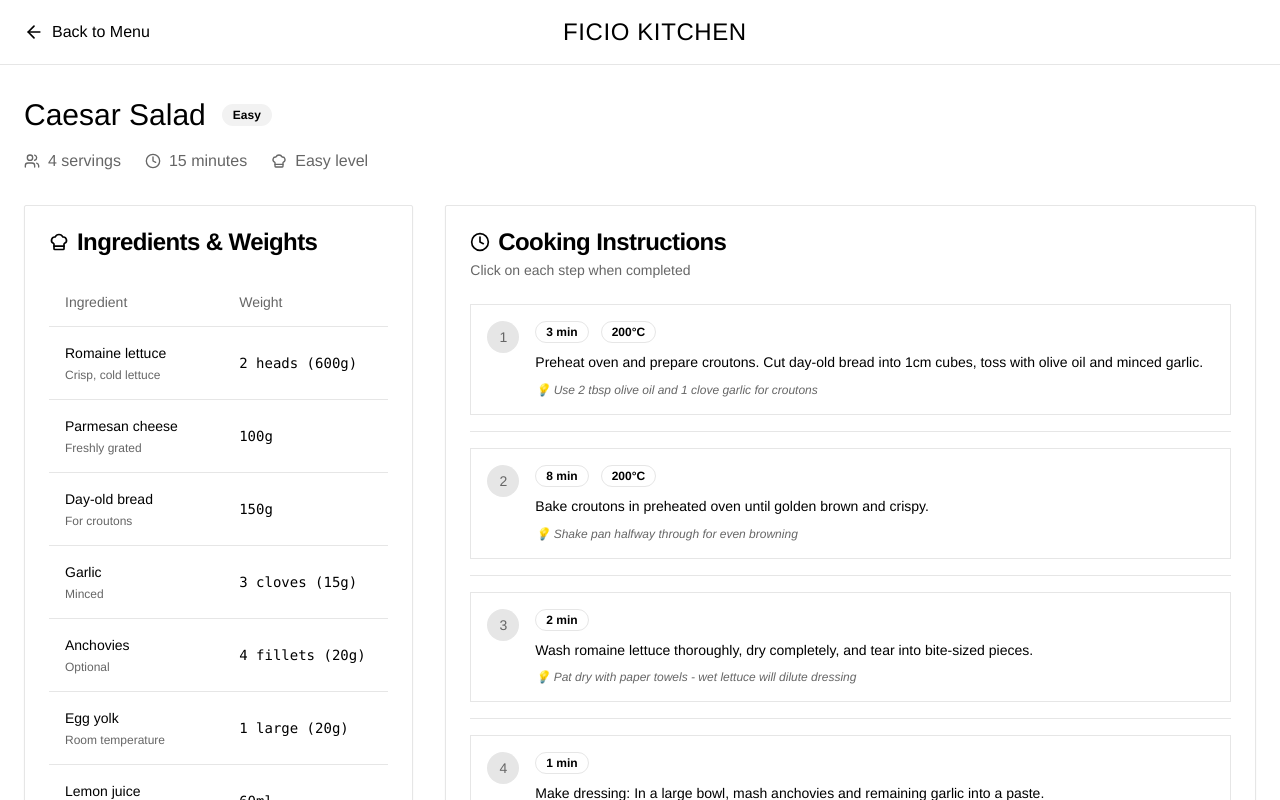
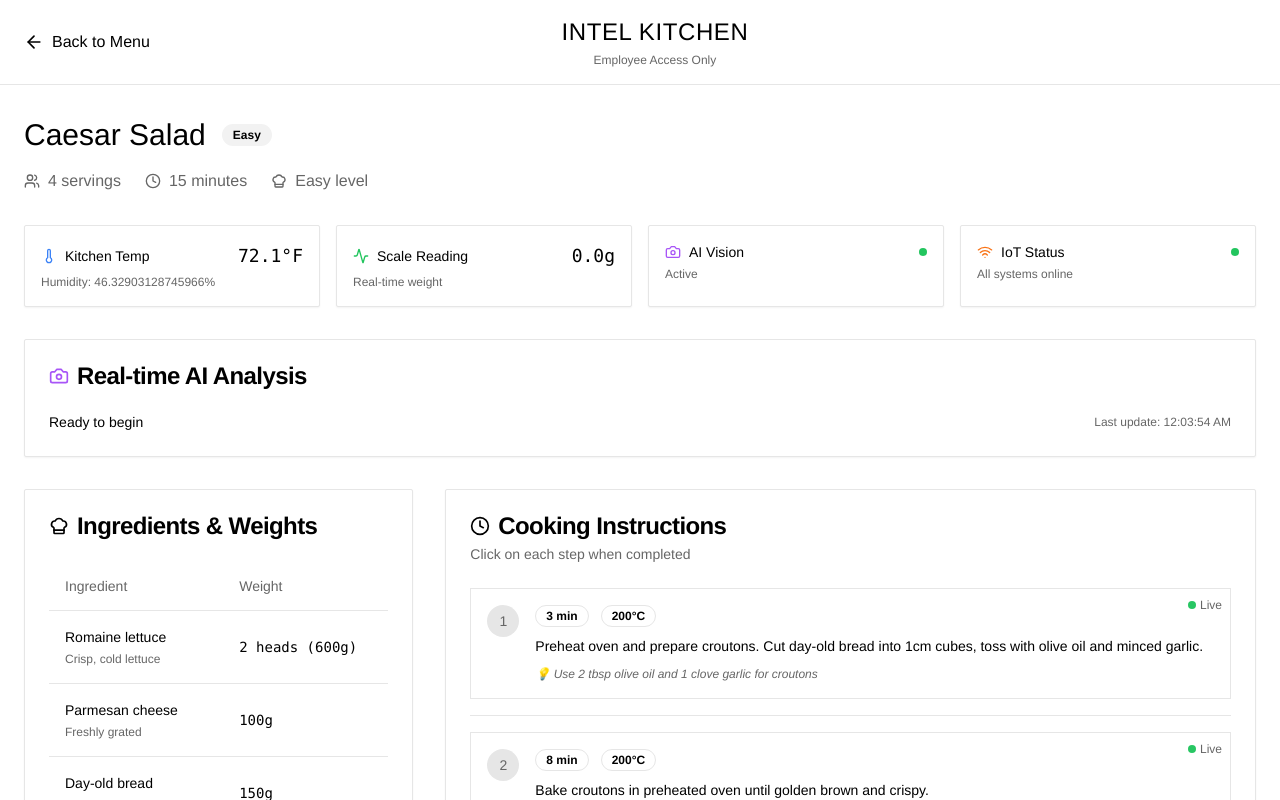
Before and after one commit to YouhannaM/ficio-dish-dash, a React (Vite) app: page /kitchen/recipe/caesar-salad in a window 1280 px wide. Shown: the top 800 px of the page. Built offline with nearby package versions, Linux system fonts and the light colour scheme; a web font is replaced by a local one.

Commit message:
feat: Update navigation and add Inteli Kitchen features
Update the navigation bar to include an "Inteli Kitchen (employee only)" button next to "About".
Add a live checklist to the Inteli Kitchen section that displays real-time data from IoT devices and AI-powered cameras for dish telemetry.

```diff
--- a/src/components/Header.tsx
+++ b/src/components/Header.tsx
@@ -25,6 +25,9 @@ export const Header: React.FC<HeaderProps> = ({ onCartClick }) => {
           <a href="#about" className="text-sm font-medium transition-colors hover:text-primary">
             About
           </a>
+          <a href="/kitchen/recipe/caesar-salad" className="text-sm font-medium transition-colors hover:text-primary border border-border px-3 py-1 rounded-sm bg-muted/50">
+            Intel Kitchen (employee only)
+          </a>
           <a href="#contact" className="text-sm font-medium transition-colors hover:text-primary">
             Contact
           </a>
--- a/src/components/MenuItem.tsx
+++ b/src/components/MenuItem.tsx
@@ -41,15 +41,6 @@ export const MenuItem: React.FC<MenuItemProps> = ({ item, onCustomize }) => {
           >
             Customize & Add to Cart
           </Button>
-
-          {item.id === '1' && (
-            <Link to="/kitchen/recipe/caesar-salad" className="block">
-              <Button variant="ghost" size="sm" className="w-full text-xs">
-                <ChefHat className="h-3 w-3 mr-1" />
-                Kitchen Recipe
-              </Button>
-            </Link>
-          )}
         </div>
       </CardContent>
     </Card>
--- a/src/pages/KitchenRecipe.tsx
+++ b/src/pages/KitchenRecipe.tsx
@@ -1,6 +1,6 @@
-import React, { useState } from 'react';
+import React, { useState, useEffect } from 'react';
 import { useParams, Link } from 'react-router-dom';
-import { ArrowLeft, Clock, Users, ChefHat, CheckCircle } from 'lucide-react';
+import { ArrowLeft, Clock, Users, ChefHat, CheckCircle, Thermometer, Camera, Wifi, Activity } from 'lucide-react';
 import { Button } from '@/components/ui/button';
 import { Card, CardContent, CardHeader, CardTitle } from '@/components/ui/card';
 import { Badge } from '@/components/ui/badge';
@@ -11,6 +11,44 @@ import { caesarSaladRecipe } from '@/data/recipes';
 const KitchenRecipe = () => {
   const { recipeId } = useParams();
   const [completedSteps, setCompletedSteps] = useState<number[]>([]);
+  const [iotData, setIotData] = useState({
+    temperature: 72,
+    humidity: 45,
+    weightScale: 0,
+    ovenTemp: 0,
+    aiAnalysis: 'Ready to begin',
+    cameraStatus: 'Active',
+    lastUpdate: new Date()
+  });
+
+  // Simulate real-time IoT data updates
+  useEffect(() => {
+    const interval = setInterval(() => {
+      setIotData(prev => ({
+        temperature: Math.round((prev.temperature + (Math.random() - 0.5) * 2) * 10) / 10,
+        humidity: Math.max(35, Math.min(65, prev.humidity + (Math.random() - 0.5) * 5)),
+        weightScale: Math.max(0, prev.weightScale + (Math.random() - 0.3) * 10),
+        ovenTemp: completedSteps.length > 0 ? Math.random() * 400 + 200 : 0,
+        aiAnalysis: getAIAnalysis(completedSteps.length),
+        cameraStatus: Math.random() > 0.95 ? 'Reconnecting...' : 'Active',
+        lastUpdate: new Date()
+      }));
+    }, 2000);
+
+    return () => clearInterval(interval);
+  }, [completedSteps]);
+
+  const getAIAnalysis = (completedSteps: number): string => {
+    const analyses = [
+      'Ready to begin',
+      'Ingredients prepared correctly',
+      'Lettuce chopping detected - Good knife technique',
+      'Dressing consistency optimal',
+      'Plating in progress - Good presentation',
+      'Dish completed successfully'
+    ];
+    return analyses[Math.min(completedSteps, analyses.length - 1)];
+  };
 
   // For now we only have Caesar salad, but this structure allows for future recipes
   const recipe = recipeId === 'caesar-salad' ? caesarSaladRecipe : null;
@@ -56,7 +94,8 @@ const KitchenRecipe = () => {
               <span className="font-medium">Back to Menu</span>
             </Link>
             <div className="text-center">
-              <h1 className="text-2xl font-medium tracking-wide">FICIO KITCHEN</h1>
+              <h1 className="text-2xl font-medium tracking-wide">INTEL KITCHEN</h1>
+              <p className="text-xs text-muted-foreground mt-1">Employee Access Only</p>
             </div>
             <div className="w-24" /> {/* Spacer for centering */}
           </div>
@@ -88,6 +127,79 @@ const KitchenRecipe = () => {
             </div>
           </div>
         </div>
+
+        {/* Real-time Telemetry Dashboard */}
+        <div className="mb-8 grid grid-cols-1 md:grid-cols-2 lg:grid-cols-4 gap-4">
+          <Card className="restaurant-card">
+            <CardContent className="p-4">
+              <div className="flex items-center justify-between">
+                <div className="flex items-center gap-2">
+                  <Thermometer className="h-4 w-4 text-blue-500" />
+                  <span className="text-sm font-medium">Kitchen Temp</span>
+                </div>
+                <span className="text-lg font-mono">{iotData.temperature}°F</span>
+              </div>
+              <div className="text-xs text-muted-foreground mt-1">Humidity: {iotData.humidity}%</div>
+            </CardContent>
+          </Card>
+
+          <Card className="restaurant-card">
+            <CardContent className="p-4">
+              <div className="flex items-center justify-between">
+                <div className="flex items-center gap-2">
+                  <Activity className="h-4 w-4 text-green-500" />
+                  <span className="text-sm font-medium">Scale Reading</span>
+                </div>
+                <span className="text-lg font-mono">{iotData.weightScale.toFixed(1)}g</span>
+              </div>
+              <div className="text-xs text-muted-foreground mt-1">Real-time weight</div>
+            </CardContent>
+          </Card>
+
+          <Card className="restaurant-card">
+            <CardContent className="p-4">
+              <div className="flex items-center justify-between">
+                <div className="flex items-center gap-2">
+                  <Camera className="h-4 w-4 text-purple-500" />
+                  <span className="text-sm font-medium">AI Vision</span>
+                </div>
+                <div className={`h-2 w-2 rounded-full ${iotData.cameraStatus === 'Active' ? 'bg-green-500' : 'bg-yellow-500'}`} />
+              </div>
+              <div className="text-xs text-muted-foreground mt-1">{iotData.cameraStatus}</div>
+            </CardContent>
+          </Card>
+
+          <Card className="restaurant-card">
+            <CardContent className="p-4">
+              <div className="flex items-center justify-between">
+                <div className="flex items-center gap-2">
+                  <Wifi className="h-4 w-4 text-orange-500" />
+                  <span className="text-sm font-medium">IoT Status</span>
+                </div>
+                <div className="h-2 w-2 rounded-full bg-green-500" />
+              </div>
+              <div className="text-xs text-muted-foreground mt-1">All systems online</div>
+            </CardContent>
+          </Card>
+        </div>
+
+        {/* AI Analysis Panel */}
+        <Card className="restaurant-card mb-8">
+          <CardHeader>
+            <CardTitle className="flex items-center gap-2">
+              <Camera className="h-5 w-5 text-purple-500" />
+              Real-time AI Analysis
+            </CardTitle>
+          </CardHeader>
+          <CardContent>
+            <div className="flex items-center justify-between">
+              <p className="text-sm">{iotData.aiAnalysis}</p>
+              <span className="text-xs text-muted-foreground">
+                Last update: {iotData.lastUpdate.toLocaleTimeString()}
+              </span>
+            </div>
+          </CardContent>
+        </Card>
 
         <div className="grid lg:grid-cols-3 gap-8">
           {/* Ingredients */}
@@ -161,13 +273,18 @@ const KitchenRecipe = () => {
                 {recipe.steps.map((step, index) => (
                   <div key={step.id}>
                     <div
-                      className={`p-4 rounded-sm border transition-all duration-200 cursor-pointer ${
+                      className={`p-4 rounded-sm border transition-all duration-200 cursor-pointer relative ${
                         completedSteps.includes(step.id)
                           ? 'bg-secondary border-primary'
                           : 'bg-background border-border hover:border-muted-foreground'
                       }`}
                       onClick={() => toggleStep(step.id)}
                     >
+                      {/* IoT Indicator */}
+                      <div className="absolute top-2 right-2 flex items-center gap-1">
+                        <div className="h-2 w-2 rounded-full bg-green-500 animate-pulse" />
+                        <span className="text-xs text-muted-foreground">Live</span>
+                      </div>
                       <div className="flex items-start gap-4">
                         <div className="flex-shrink-0">
                           <div className={`w-8 h-8 rounded-full flex items-center justify-center text-sm font-medium ${
```
